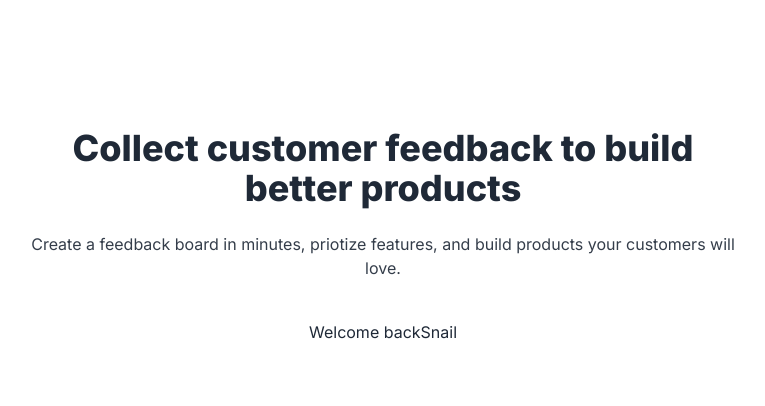
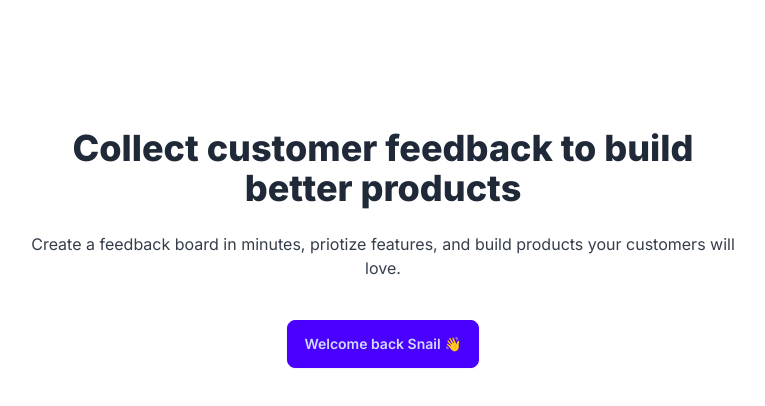
Before and after one commit to SNAIL-99-IN/codefast-saas, a Next.js app: page / in a window 1280 px wide. Shown: the top 406 px of the page, without its empty margins (257-1022 px from the left). Built offline with nearby package versions, Linux system fonts and the light colour scheme.

Commit message:
Daisy UI Theme

```diff
--- a/app/layout.js
+++ b/app/layout.js
@@ -10,7 +10,7 @@ export const metadata = {
 
 export default function RootLayout({ children }) {
   return (
-    <html lang="en">
+    <html lang="en" data-theme="light">
       <body className={inter.className}>{children}</body>
     </html>
   );
--- a/components/ButtonLogin.js
+++ b/components/ButtonLogin.js
@@ -3,7 +3,11 @@ import Link from "next/link";
 // This Button is used to log users in or send them to the Login in page
 const ButtonLogin = ({ isLoggedIn, name }) => {
   if (isLoggedIn) {
-    return <Link href="/dashboard">Welcome back{name}</Link>;
+    return (
+      <Link href="/dashboard" className="btn btn-primary">
+        Welcome back {name} 👋
+      </Link>
+    );
   }
   return <button>Login</button>;
 };
--- a/tailwind.config.js
+++ b/tailwind.config.js
@@ -1,4 +1,3 @@
-/** @type {import('tailwindcss').Config} */
 module.exports = {
   content: [
     "./pages/**/*.{js,ts,jsx,tsx,mdx}",
@@ -6,13 +5,10 @@ module.exports = {
     "./app/**/*.{js,ts,jsx,tsx,mdx}",
   ],
   theme: {
-    extend: {
-      backgroundImage: {
-        "gradient-radial": "radial-gradient(var(--tw-gradient-stops))",
-        "gradient-conic":
-          "conic-gradient(from 180deg at 50% 50%, var(--tw-gradient-stops))",
-      },
-    },
+    extend: {},
   },
   plugins: [require("daisyui")],
+  daisyui: {
+    themes: ["light", "dark", "lofi"],
+  },
 };
```
